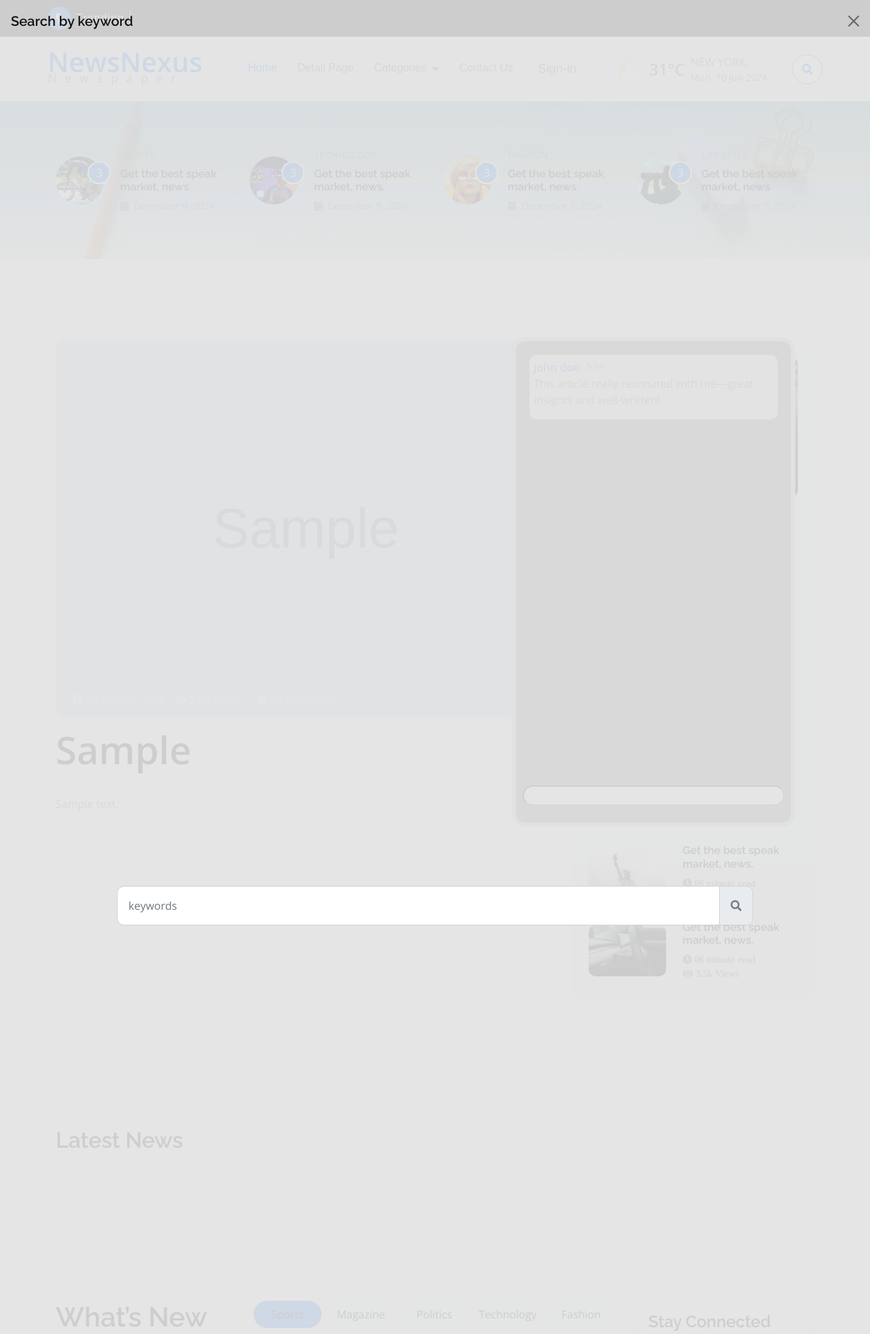
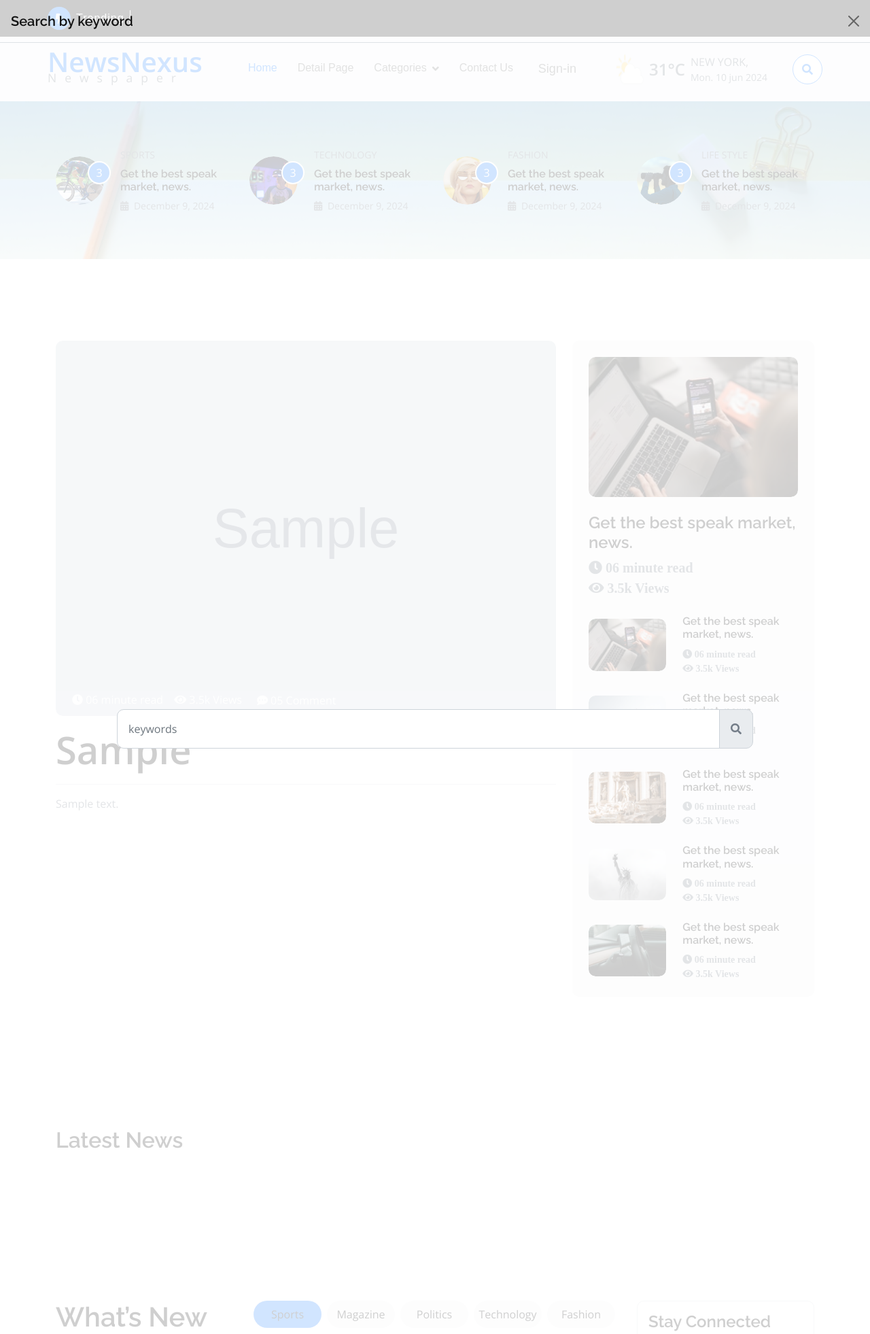
Before and after one commit to MrWings22/News_Nexus, a Django app: page / in a window 1280 px wide, after a click that opens the changed part. Shown: the top 1962 px of the page at 68% size. Run offline with Django 5.2, Linux system fonts and the light colour scheme; tables that the repository leaves empty hold one stand-in row (values such as "Sample post"); grey boxes marked "Sample" are stand-in pictures; some libraries are stand-ins or nearby versions.

Commit message:
comment started

```diff
--- a/news_project/newsapp/static/css/style.css
+++ b/news_project/newsapp/static/css/style.css
@@ -227,7 +227,8 @@
 .login:hover{
     background: blue;
     color:white;
-    box-shadow: 0px 0px 4px 5px rgba(0, 0, 0, 0.4);
+    border: 1px solid white;
+    box-shadow: 3px 2px  0px rgba(0, 0, 0, 0.4);
 }
 .login:hover .signin{
     color: azure;
@@ -458,7 +459,7 @@
 /*** Footer End ***/
 
 /* comment popup start */
-.commentbox{
+/* .commentbox{
     position: absolute;
     min-height: 45rem;
     background: grey;
@@ -484,34 +485,46 @@
     top: 31rem;
     right: 110px;
 }
-
+*/
 .input-field{
     position: absolute;
     bottom: 20px;
-    width: 385px;
-    height: 40px;
+    width: 465px;
+    height: 50px;
 
 }
 .comment-input{
     position: absolute;
     bottom: 5px;
-    width: 385px;
-    height: 30px;
+    width: 465px;
+    height: 50px;
     border-radius: 20px;
 }
 input{
     font-size: 20px;
     padding: 5px;
 }
-#sendicon{
-    position: absolute;
+/* #sendicon{
+    position: fixed;
     bottom: 14px;
     right: 0px;
     font-size: 25px;
+    z-index:9999;
 }
 #sendicon:hover{
     color: blue;
+}   */
+
+.send-icon {
+    position: absolute;
+    bottom: 10px;
+    right: 15px;
+    font-size: 25px;
+    color: black;
+    cursor: pointer;
 }
+
+/*
 .comment-fields{
     height: 600px;
     max-width: 385px;
@@ -550,5 +563,41 @@ input{
 
 .commentbtn i:hover{
     color:rgb(83, 106, 254);
+} */
+/* comment popup end */
+/* Customize modal position */
+/* Override Bootstrap modal positioning */
+.custom-modal {
+    position: fixed !important;
+    right: 30px;
+    top: 140px;
+    margin: 0 !important;
+
 }
-/* comment popup end */
+.modal-dialog {
+    max-height: 80vh;
+    height: 80vh;
+    display: flex;
+    align-items: center;
+}
+
+.modal-content {
+    height: 100%;
+    overflow-y: auto;
+    overflow: visible !important;
+}
+
+.custom-modal.modal-dialog {
+    transform: none !important;
+}
+.modal-backdrop {
+    display: none !important;
+}
+body.modal-open {
+    pointer-events: auto !important;
+    overflow: auto !important;
+    padding-right: 0px !important;
+}
+.modal-open::after {
+    content: none !important;
+}
--- a/news_project/newsapp/templates/home.html
+++ b/news_project/newsapp/templates/home.html
@@ -5,13 +5,15 @@
 <html lang="en">
 
     <head>
-        <link href="https://unpkg.com/boxicons@2.1.4/css/boxicons.min.css" rel="stylesheet">
+
         <meta charset="utf-8">
         <title>News Nexus</title>
         <meta content="width=device-width, initial-scale=1.0" name="viewport">
         <meta content="" name="keywords">
         <meta content="" name="description">
 
+        <link href='https://unpkg.com/boxicons@2.1.4/css/boxicons.min.css' rel='stylesheet'>
+        <link rel="stylesheet" href="https://cdnjs.cloudflare.com/ajax/libs/boxicons/2.1.4/css/boxicons.min.css">
 
         <link rel="preconnect" href="https://fonts.googleapis.com">
         <link rel="preconnect" href="https://fonts.gstatic.com" crossorigin>
@@ -20,6 +22,7 @@
         <!-- Icon Font Stylesheet -->
         <link rel="stylesheet" href="https://use.fontawesome.com/releases/v5.15.4/css/all.css"/>
         <link href="https://cdn.jsdelivr.net/npm/bootstrap-icons@1.4.1/font/bootstrap-icons.css" rel="stylesheet">
+        <link rel="stylesheet" href="https://cdn.jsdelivr.net/npm/bootstrap@4.0.0/dist/css/bootstrap.min.css" integrity="sha384-Gn5384xqQ1aoWXA+058RXPxPg6fy4IWvTNh0E263XmFcJlSAwiGgFAW/dAiS6JXm" crossorigin="anonymous">
 
         <!-- Libraries Stylesheet -->
         <link href="{% static 'lib/animate/animate.min.css' %}" rel="stylesheet">
@@ -31,8 +34,9 @@
 
         <!-- Template Stylesheet -->
         <link href="{% static 'css/style.css' %}" rel="stylesheet">
+        <style>
 
-
+        </style>
     </head>
     <body>
 <!-- Features Start -->
@@ -142,8 +146,31 @@
                     <div class="d-flex justify-content-center px-4 position-absolute flex-wrap" style="bottom: 10px; left: 0;">
                         <a href="#" class="text-white me-3 link-hover"><i class="fa fa-clock"></i> 06 minute read</a>
                         <a href="#" class="text-white me-3 link-hover"><i class="fa fa-eye"></i> 3.5k Views</a>
-                        <button style="" class="commentbtn"><i class="fa fa-comment-dots"></i> 05 Comment</button>
+                        <button style="background: transparent; border: none;"type="button" class=" text-white me-3 link-hover" data-bs-toggle="modal" data-bs-target="#exampleModal"><i class="fa fa-comment-dots"></i> 05 Comment</button>
                         <!-- <a href="#" class="text-white link-hover"><i class="fa fa-arrow-up"></i> 1.5k Share</a> -->
+
+                        <div class="modal fade show " id="exampleModal" tabindex="-1" role="dialog" data-bs-backdrop = "false" aria-labelledby="exampleModalLabel" aria-hidden="true">
+                            <div style="width: 700px;"class="modal-dialog custom-modal" role="document">
+                                <div class="modal-content">
+                                    <div style="border:none;" class="modal-header">
+                                        <h5 class="modal-title" id="exampleModalLabel">Modal title</h5>
+                                        <button type="button" class="close" data-bs-dismiss="modal" aria-label="Close">
+                                            <span aria-hidden="true">&times;</span>
+                                        </button>
+                                    </div>
+                                    <div class="modal-body">
+                                        ...<i id="sendicon" class='bx bxs-send'></i>
+                                    </div>
+                                    <div style="border:none;" class="modal-footer">
+                                        <div class="input-field">
+                                            <input class="comment-input" type="text">
+                                            <i id="sendicon" class='bx bxs-send send-icon'></i>
+                                        </div>
+                                    </div>
+                                </div>
+                            </div>
+                        </div>
+
                     </div>
                 </div>
                 <div class="border-bottom py-3">
@@ -1170,44 +1197,28 @@
         </div>
     </div>
 </div>
-<div class="commentbox">
 
-    <div class="comment-fields">
-        <div class="usercomment">
-            <div class="user_date">
-                <b><div class="user" style="color:rgb(110, 110, 255)">john doe</div></b>
-                <div class="date" style="font-size: 14px; color: grey">5 hr</div>
-            </div>
-            <p>This article really resonated with me—great insights and well-written!</p>
-        </div>
-    </div>
-    <div class="input-field">
-        <input class="comment-input" type="text">
-        <i id="sendicon" class='bx bxs-send'></i>
-    </div>
-</div>
-<div class="closebtn">
-    <i class='bx bx-x-circle'></i>
-</div>
 {% endblock %}
 <!-- Most Populer News End -->
 
   <!-- JavaScript Libraries -->
-  <script src="https://ajax.googleapis.com/ajax/libs/jquery/3.6.4/jquery.min.js"></script>
-  <script src="https://cdn.jsdelivr.net/npm/bootstrap@5.0.0/dist/js/bootstrap.bundle.min.js"></script>
-  <script src="{% static 'lib/easing/easing.min.js' %}"></script>
-  <script src="{% static 'lib/waypoints/waypoints.min.js' %}"></script>
-  <script src="{% static 'lib/owlcarousel/owl.carousel.min.js' %}"></script>
+  <script>
+    // Ensure modal opens in the correct position
+    document.getElementById('exampleModal').addEventListener('show.bs.modal', function () {
+        this.style.display = 'block';
+    });
+</script>
+<script src="https://code.jquery.com/jquery-3.2.1.min.js" integrity="sha384-KJ3o2DKtIkvYIK3UENzmM7KCkRr/rE9/Qpg6aAZGJwFDMVNA/GpGFF93hXpG5KkN" crossorigin="anonymous"></script>
+<script src="https://cdn.jsdelivr.net/npm/popper.js@1.12.9/dist/umd/popper.min.js" integrity="sha384-ApNbgh9B+Y1QKtv3Rn7W3mgPxhU9K/ScQsAP7hUibX39j7fakFPskvXusvfa0b4Q" crossorigin="anonymous"></script>
+<script src="https://cdn.jsdelivr.net/npm/bootstrap@4.0.0/dist/js/bootstrap.min.js" integrity="sha384-JZR6Spejh4U02d8jOt6vLEHfe/JQGiRRSQQxSfFWpi1MquVdAyjUar5+76PVCmYl" crossorigin="anonymous"></script>
+<script src="https://ajax.googleapis.com/ajax/libs/jquery/3.6.4/jquery.min.js"></script>
+<script src="https://cdn.jsdelivr.net/npm/bootstrap@5.0.0/dist/js/bootstrap.bundle.min.js"></script>
+<script src="{% static 'lib/easing/easing.min.js' %}"></script>
+<script src="{% static 'lib/waypoints/waypoints.min.js' %}"></script>
+<script src="{% static 'lib/owlcarousel/owl.carousel.min.js' %}"></script>
 
   <!-- Template Javascript -->
   <script src="{% static 'js/main.js' %}"></script>
-  <script>
-    const comments = document.querySelector('.commentbox');
-    const commentbutton = document.querySelector('.commentbtn');
 
-    commentbutton.addEventListener('click', ()=> {
-        comments.classList.add('active');
-    });
-  </script>
 </body>
 </html>
--- a/news_project/newsapp/views.py
+++ b/news_project/newsapp/views.py
@@ -17,7 +17,7 @@ def Login(request):
             email = request.POST.get("email")
             try:
                 user = CustomUser.objects.get(email=email)
-                if user.password != password:
+                if not user.check_password(password):
                     user = None
             except CustomUser.DoesNotExist:
                 user = None
@@ -25,7 +25,7 @@ def Login(request):
             phone = request.POST.get("phone")
             try:
                 user = CustomUser.objects.get(phone=phone)
-                if user.password != password:
+                if not user.check_password(password):
                     user = None
             except CustomUser.DoesNotExist:
                 user = None
```
Also changed, not shown: news_project/newsapp/static/css/loginreg.css (+6 -7 lines).
